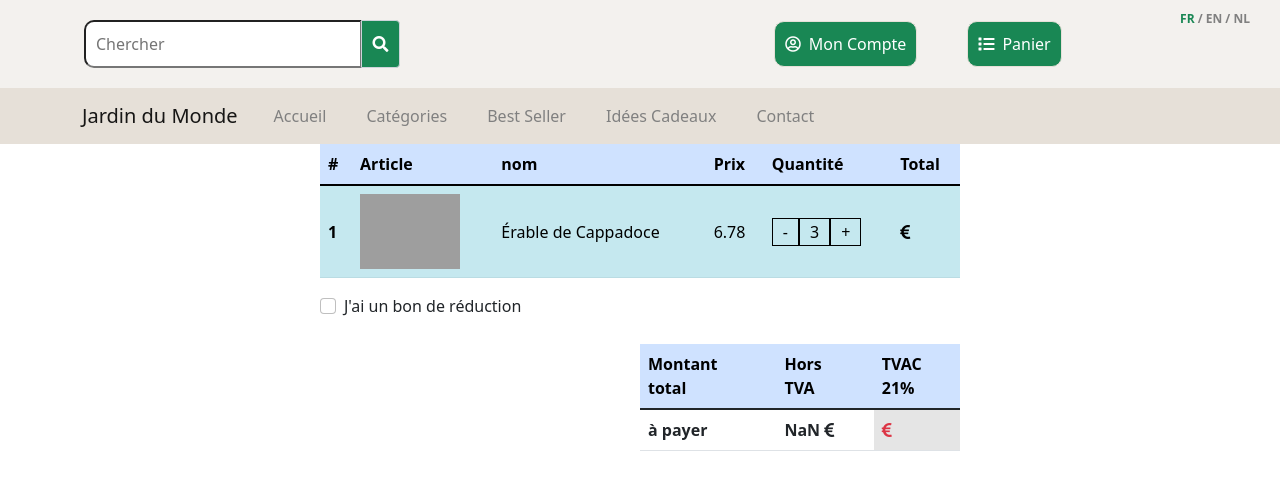
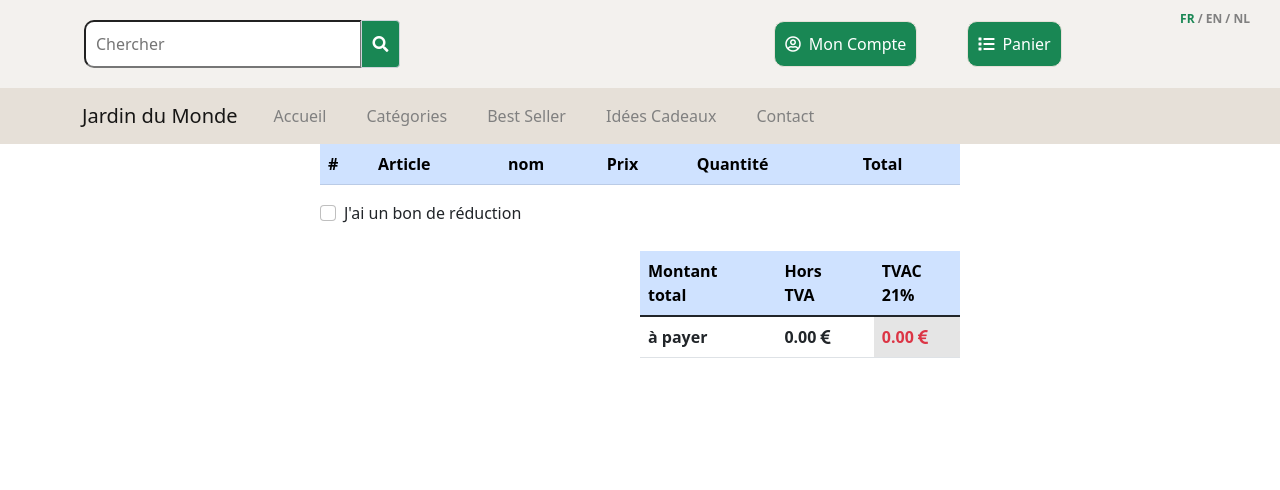
Before and after one commit to geogoss/projet_React_eShop_Gosset, a React (Create React App) app: page /panier in a window 1280 px wide. Shown: the top 490 px of the page. Built offline with nearby package versions, Linux system fonts and the light colour scheme; grey boxes are pictures that could not be loaded.

Commit message:
GG Prix panier ok

```diff
--- a/src/App.js
+++ b/src/App.js
@@ -42,39 +42,80 @@ const switchModalReduction =() => {
 }
 
  // Les useState
+
+
+
   // Mon argent
-  const [argent, setArgent] = useState()
+  const [argent, setArgent] = useState(0)
 
   // argent total
-  const [argentTotal, setArgentTotal] = useState()
+  const [argentTotal, setArgentTotal] = useState(0)
+
+  // réduction avec le code réduction
   const appliquerReduction = () => {
     setArgentTotal(argentTotal - argentTotal*10/100)
   }
+    // prix HTVA
     let argentHtva = argentTotal - argentTotal*21/100;
-
 
   // le panier => un tableau
   const [monPanier, setMonPanier] = useState([])
+
+  // tab avec prix panier
+  const [prixPanier, setPrixPanier] = useState()
+
 
   // Opération acheter
 
   let acheter = (i) => {
     // copie des useState => variables temporaires
     let copieArgentTotal = argentTotal;
-    let copieArgent = argent
-    let copieItem = item;
 
     // Action
-    copieArgentTotal += item[i].prix;
-    copieArgent += item[i].prix
+    copieArgentTotal += item[i].prix
+    item[i].panier=1
+    monPanier.unshift(item[i]);
 
-    monPanier.unshift(item[i]);
 
     // update les useState
     setArgentTotal(copieArgentTotal);
-    setArgent(argent);
 
   };
+
+  // const [argentTotalBis, setArgentTotalBis] = useState()
+  // let plusUn = (i) => {
+  //   let copieArgentTotalBis = argentTotalBis;
+  //   copieArgentTotalBis += item[i].prix
+  //   setArgentTotalBis(copieArgentTotalBis);
+
+  // }
+
+  // const [payementFinal, setPayementFinal] = useState(0)
+  // setPayementFinal(argentTotal + argentTotalBis)
+
+
+  let revendre = (i) => {
+    // copie des useState => variables temporaires
+    let copieMonPanier = monPanier;
+    let copieArgentTotal = argentTotal;
+
+    // action
+    copieArgentTotal -= item[item.indexOf(monPanier[i])].prix;
+    monPanier.splice(i, 1);
+
+    // update les useState
+    setMonPanier(copieMonPanier);
+    setArgentTotal(copieArgentTotal);
+
+  };
+
+  const essai = (nbr) => {
+    setArgentTotal(argentTotal + nbr)
+  }
+  const essaimoins = (nbr) => {
+    setArgentTotal(argentTotal - nbr)
+  }
+
 
 
 
@@ -84,6 +125,7 @@ const switchModalReduction =() => {
       {
         nom: 'Érable de Cappadoce',
         prix: 6.78,
+        argent: 6.78,
         latin: 'Acer Cappadocicum',
         detail: '60/80 cm pot 1L',
         img: 'https://www.jardins-du-monde.be/1802-thickbox_default/erable-de-cappadoce.jpg',
@@ -92,6 +134,7 @@ const switchModalReduction =() => {
       {
         nom: "Copalme d'Amérique",
         prix: 7.59,
+        argent: 7.59,
         latin: 'Liquidambar styraciflua',
         detail: '70/80 cm pot 1L',
         img: 'https://www.jardins-du-monde.be/358-thickbox_default/copalme-d-amerique.jpg',
@@ -100,6 +143,7 @@ const switchModalReduction =() => {
       {
         nom: 'Magnolia de Kobé',
         prix: 7.75,
+        argent: 7.75,
         latin: 'Magnolia Kobus',
         detail: '70/80cm pot 1L5',
         img: 'https://www.jardins-du-monde.be/2856-thickbox_default/magnolia-de-kobe.jpg',
@@ -108,6 +152,7 @@ const switchModalReduction =() => {
       {
         nom: 'Bouleau pleureur de Young',
         prix: 9.99,
+        argent: 9.99,
         latin: 'Betula Pendula Youngli',
         detail: '80/100cm pot 1L5',
         img: 'https://www.jardins-du-monde.be/3239-thickbox_default/bouleau-pleureur-de-young.jpg',
@@ -116,6 +161,7 @@ const switchModalReduction =() => {
       {
         nom: "Bouleau blanc de l'Himalaya",
         prix: 9.99,
+        argent: 9.99,
         latin: 'Betula Utilis Jacquemontii',
         detail: '50/60 cm pot 1L5',
         img: 'https://www.jardins-du-monde.be/3279-thickbox_default/bouleau-blanc-de-l-himalaya.jpg',
@@ -124,6 +170,7 @@ const switchModalReduction =() => {
       {
         nom: 'Charme Houblon',
         prix: 6.99,
+        argent: 6.99,
         latin: 'Ostrya Carpinifolia',
         detail: '50/60 cm pot 1L5',
         img: 'https://www.jardins-du-monde.be/2002-thickbox_default/charme-houblon.jpg',
@@ -132,6 +179,7 @@ const switchModalReduction =() => {
       {
         nom: "Copalme d'Amérique ",
         prix: 6.99,
+        argent: 6.99,
         latin: 'Liquidambar Styraciflua Worplesdon',
         detail: '40/45 cm P9',
         img: 'https://www.jardins-du-monde.be/2262-thickbox_default/copalme-d-amerique-worplesdon.jpg',
@@ -140,6 +188,7 @@ const switchModalReduction =() => {
       {
         nom: 'Tileul de Mongolie',
         prix: 26.00,
+        argent: 26.00,
         latin: 'Tilia mongolica',
         detail: '120/130 cm pot 2L',
         img: 'https://www.jardins-du-monde.be/3850-thickbox_default/tilleul-de-mongolie.jpg',
@@ -151,6 +200,7 @@ const switchModalReduction =() => {
       {
         nom: 'Magnolia étoilé',
         prix: 7.55,
+        argent: 7.55,
         latin: 'Magnolia kobus Stelatta',
         detail: '60/70 cm P9',
         img: 'https://www.jardins-du-monde.be/1752-thickbox_default/magnolia-etoile.jpg',
@@ -159,6 +209,7 @@ const switchModalReduction =() => {
       {
         nom: 'Magnolia de Kobé',
         prix: 7.75,
+        argent: 7.75,
         latin: 'Magnolia Kobus',
         detail: '60/70cm P9',
         img: 'https://www.jardins-du-monde.be/2856-thickbox_default/magnolia-de-kobe.jpg',
@@ -167,6 +218,7 @@ const switchModalReduction =() => {
       {
         nom: 'Magnolia Loeberni Leonard',
         prix: 6.89,
+        argent: 6.89,
         latin: 'Magnolia Loeberni Leonard Messel',
         detail: '50/60 pot Ø 12cm',
         img: 'https://www.jardins-du-monde.be/683-thickbox_default/magnolia-loebneri-leonard-messel.jpg',
@@ -175,6 +227,7 @@ const switchModalReduction =() => {
       {
         nom: 'Cornouiller',
         prix: 6.99,
+        argent: 6.99,
         latin: 'Cornus Mas',
         detail: '50/60 cm pot 1L',
         img: 'https://www.jardins-du-monde.be/1552-thickbox_default/cornouiller.jpg',
@@ -183,6 +236,7 @@ const switchModalReduction =() => {
       {
         nom: 'Cognassier du Japon',
         prix: 6.25,
+        argent: 6.25,
         latin: 'Chaenomeles Japonica',
         detail: '40/60 cm pot 1L',
         img: 'https://www.jardins-du-monde.be/2881-thickbox_default/cognassier-du-japon.jpg',
@@ -191,6 +245,7 @@ const switchModalReduction =() => {
       {
         nom: 'Weigelia panaché nain',
         prix: 6.15,
+        argent: 6.15,
         latin: 'Weigela Florida Nana Variegata',
         detail: '40/60 cm pot 1L',
         img: 'https://www.jardins-du-monde.be/578-thickbox_default/weigelia-panache-nain.jpg',
@@ -199,6 +254,7 @@ const switchModalReduction =() => {
       {
         nom: 'Deutzie Gracilis',
         prix: 5.31,
+        argent: 5.31,
         latin: 'Deutzie Gracilis',
         detail: '40/50 cm pot 1L',
         img: 'https://www.jardins-du-monde.be/485-thickbox_default/deutzia-gracilis.jpg',
@@ -207,6 +263,7 @@ const switchModalReduction =() => {
       {
         nom: 'Seringat Snowbelle',
         prix: 6.25,
+        argent: 6.25,
         latin: 'Philadelphus virginalis Snowbelle',
         detail: '40/60 cm pot 1L',
         img: 'https://www.jardins-du-monde.be/3116-thickbox_default/seringat-snowbelle.jpg',
@@ -217,6 +274,7 @@ const switchModalReduction =() => {
       {
         nom: 'Arbre aux haricots bleus',
         prix: 17.99,
+        argent: 17.99,
         latin: 'Decaisnea Fargesii',
         detail: '70/80 cm pot 1L',
         img: 'https://www.jardins-du-monde.be/1503-thickbox_default/arbre-aux-haricots-bleus.jpg',
@@ -225,6 +283,7 @@ const switchModalReduction =() => {
       {
         nom: 'Pommier Elstar',
         prix: 9.59,
+        argent: 9.59,
         latin: 'Malus domestica Elstar',
         detail: '50/60 cm pot 1L (plant greffé)',
         img: 'https://www.jardins-du-monde.be/2549-thickbox_default/pommier-elstar.jpg',
@@ -233,6 +292,7 @@ const switchModalReduction =() => {
       {
         nom: 'Pommier Fiesta® ',
         prix: 9.99,
+        argent: 9.99,
         latin: 'Malus domestica Fiesta',
         detail: '60/80cm pot 1L (plant greffé)',
         img: 'https://www.jardins-du-monde.be/1605-thickbox_default/pommier-fiesta.jpg',
@@ -241,6 +301,7 @@ const switchModalReduction =() => {
       {
         nom: 'Pommier Granny Smith',
         prix: 9.59,
+        argent: 9.59,
         latin: 'Malus domestica Granny Smith',
         detail: '50/60 cm 1L (plant greffé)',
         img: 'https://www.jardins-du-monde.be/1636-thickbox_default/pommier-granny-smith.jpg',
@@ -249,6 +310,7 @@ const switchModalReduction =() => {
       {
         nom: 'Pommier Greensleeves',
         prix: 9.59,
+        argent: 9.59,
         latin: 'Malus domestica Greensleeves',
         detail: '50/60 cm 1L (plant greffé)',
         img: 'https://www.jardins-du-monde.be/1733-thickbox_default/pommier-greensleeves.jpg',
@@ -257,6 +319,7 @@ const switchModalReduction =() => {
       {
         nom: 'Pommier Red Devil',
         prix: 12.99,
+        argent: 12.99,
         latin: 'Malus domestica Red Devil',
         detail: '50/60 cm pot 1L',
         img: 'https://www.jardins-du-monde.be/2551-thickbox_default/pommier-red-devil.jpg',
@@ -265,6 +328,7 @@ const switchModalReduction =() => {
       {
         nom: 'Pommier Santana®',
         prix: 14.59,
+        argent: 14.59,
         latin: 'Malus domestica Santana®',
         detail: '70/80 cm en pot 1L',
         img: 'https://www.jardins-du-monde.be/2123-thickbox_default/pommier-santana.jpg',
@@ -273,12 +337,16 @@ const switchModalReduction =() => {
       {
         nom: 'Pommier Braeburn',
         prix: 9.59,
+        argent: 9.59,
         latin: 'Malus domestica Braeburn',
         detail: '40/50 cm pot 1L',
         img: 'https://www.jardins-du-monde.be/2544-thickbox_default/pommier-braeburn.jpg',
         type: 'fruitier'
       }
     ])
+
+
+
 
 
   return (
@@ -290,7 +358,7 @@ const switchModalReduction =() => {
 
       <Navbar modalOn={switchCompte} />
         <Routes>
-          <Route path="/" element={<Accueil item={item} />} />
+          <Route path="/" element={<Accueil acheter={acheter} item={item} />} />
           <Route path="/seller" element={<Seller />} />
           <Route path="/cadeaux" element={<Cadeaux />} />
           <Route path="/contact" element={<Contact />} />
@@ -299,10 +367,9 @@ const switchModalReduction =() => {
             <Route path="/categorie/arbustes" element={<Arbustes />} />
             <Route path="/categorie/fruitiers" element={<Fruitiers />} />
           </Route>
-          <Route path="/panier" element={
-          <Panier prix={item[0].prix} nom={item[0].nom} img={item[0].img} appliquerReduction={appliquerReduction} modalReductionOnOf={switchModalReduction} argentHtva={argentHtva} argentTotal={argentTotal} argent={argent} toggleReduction={toggleReduction} reductionOnOf={switchReduction} />} />
+            <Route path="/panier" element={<Panier essaiMoins={essaimoins} essai={essai}  panier={monPanier} item={item}  appliquerReduction={appliquerReduction} modalReductionOnOf={switchModalReduction} argentHtva={argentHtva} argentTotal={argentTotal} argent={argent} toggleReduction={toggleReduction} reductionOnOf={switchReduction} />} />
+
         </Routes>
-
       </div>
     </div>
   );
--- a/src/Components/Accueil/Accueil.js
+++ b/src/Components/Accueil/Accueil.js
@@ -4,7 +4,7 @@ import Cards from '../cards/cards';
 export default function Accueil(props) {
   return (
       <div className='cardsmap d-flex flex-wrap justify-content-around'>
-        {props.item.map((item, i) => (<Cards key={i} achat={() => {props.acheter(item)}} image={item.img} name={item.nom} latin={item.latin} detail={item.detail} prix={item.prix} />))}
+        {props.item.map((item, i) => (<Cards key={i} achat={() => {props.acheter(i)}} image={item.img} name={item.nom} latin={item.latin} detail={item.detail} prix={item.prix} />))}
       </div>
   );
 }
--- a/src/Components/Panier/Panier.js
+++ b/src/Components/Panier/Panier.js
@@ -1,9 +1,37 @@
 import React from 'react';
+import { useState } from 'react';
 import "./Panier.css";
-
+import PanierAjout from "./PanierAjout";
+import { useNavigate } from 'react-router-dom';
 
 export default function Panier(props) {
 
+    const navigate = useNavigate()
+
+
+    const augmente = (el) => {
+        el.panier += 1
+        props.essai(el.prix)
+        navigate("/panier")
+
+    }
+
+    const diminue = (el) => {
+        if (el.panier>1) {
+            el.panier -= 1
+        props.essaiMoins(el.prix)
+        navigate("/panier")
+        }
+
+    }
+
+    // const [payement, setPayement] = useState(0)
+
+    // let sum = 0;
+
+    // for (let i = 0; i < props.PrixPanier.length; i++) {
+    //     sum += props.PrixPanier[i];
+    // }
 
     return (
         <div className='cadrePanier w-50 mx-auto'>
@@ -19,42 +47,8 @@ export default function Panier(props) {
                     </tr>
                 </thead>
                 <tbody>
-                    <tr className='align-middle'>
-                        <th scope="row">1</th>
-                        <td><img src={props.img} alt="" /></td>
-                        <td>{props.nom}</td>
-                        <td> {props.prix} </td>
-                        <td>
-                            <span className='moins'>-</span>
-                            <span className='nombre'>3</span>
-                            <span onClick={props.ajout} className='plus'>+</span>
-                        </td>
-                        <td>{props.argent} <i class="fas fa-euro-sign"></i></td>
-                    </tr>
-                    {/* <tr className='align-middle'>
-                        <th scope="row">2</th>
-                        <td><img src={palmier} alt="" /></td>
-                        <td>Magnolia</td>
-                        <td>54</td>
-                        <td>
-                            <span className='moins'>-</span>
-                            <span className='nombre'>2</span>
-                            <span className='plus'>+</span>
-                        </td>
-                        <td>108 <i class="fas fa-euro-sign"></i></td>
-                    </tr>
-                    <tr className='align-middle'>
-                        <th scope="row">3</th>
-                        <td><img src={pin} alt="" /></td>
-                        <td>Chêne</td>
-                        <td>19 </td>
-                        <td>
-                            <span className='moins'>-</span>
-                            <span className='nombre'>1</span>
-                            <span className='plus'>+</span>
-                        </td>
-                        <td>19 <i class="fas fa-euro-sign"></i></td>
-                    </tr> */}
+                    {props.panier.map((item, i) => (<PanierAjout key={i} diminue={() => diminue(item)} incr={() => augmente(item)} panier={item.panier} essaiMoins={props.essaiMoins} essai={props.essai} argentTotal={props.argentTotal.toFixed(2)} achat={() => { props.acheter(i) }} argent={item.argent} img={item.img} nom={item.nom} latin={item.latin} detail={item.detail} prix={item.prix} />))}
+
                 </tbody>
             </table>
             <div className="total">
@@ -67,7 +61,7 @@ export default function Panier(props) {
                         <p className='input-group inputReduction'>
                             <input type="text" placeholder='Ecrivez votre code' />
                             <span className='input-group-text bg-success text-white'>
-                            <i onClick={ () => {
+                                <i onClick={() => {
                                     props.modalReductionOnOf()
                                     props.appliquerReduction()
 
@@ -91,9 +85,9 @@ export default function Panier(props) {
                         <tr>
                             <th scope='row'>à payer</th>
                             <th></th>
-                            <th>{props.argentHtva} <i class="fas fa-euro-sign"></i></th>
+                            <th>{props.argentHtva.toFixed(2)} <i class="fas fa-euro-sign"></i></th>
                             <th></th>
-                            <th className='table-active text-danger'>{props.argentTotal} <i class="fas fa-euro-sign"></i></th>
+                            <th className='table-active text-danger'>{props.argentTotal.toFixed(2)} <i class="fas fa-euro-sign"></i></th>
                         </tr>
                     </tbody>
                 </table>
--- /dev/null
+++ b/src/Components/Panier/PanierAjout.js
@@ -0,0 +1,47 @@
+import React from 'react';
+import "./Panier.css";
+import { useState, useEffect } from "react";
+
+
+export default function PanierAjout(props) {
+
+    const [argent, setArgent] = useState(0)
+    // nombre dans chaque panier
+    // const [nombre, setNombre] = useState()
+    // const augmente = (i) => {
+    //     if (props.panier) {
+    //         props.panier += 1
+
+    //     }
+    //         props.essai(props.argent)
+    // }
+
+    // const diminue = (i) => {
+
+    //     props.essaiMoins(props.argent)
+    // }
+
+
+
+
+    return (
+        <tr className='align-middle'>
+            <th scope="row"></th>
+            <td><img src={props.img} alt="" /></td>
+            <td>{props.nom}</td>
+            <td> {props.prix} </td>
+            <td>
+                <span onClick={props.diminue} className='moins'>-</span>
+                <span className='nombre'> {props.panier} </span>
+                <span onClick={ () => {
+                    props.incr()
+                    props.plusUn()
+
+                }
+                }
+                className='plus'>+</span>
+            </td>
+            <td>{(props.argent*props.panier).toFixed(2)} <i class="fas fa-euro-sign"></i></td>
+        </tr>
+    );
+}
```
Lines whose indentation alone changed are shown as unchanged.
